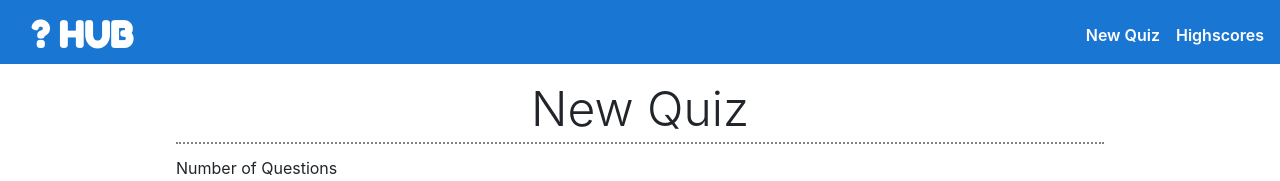
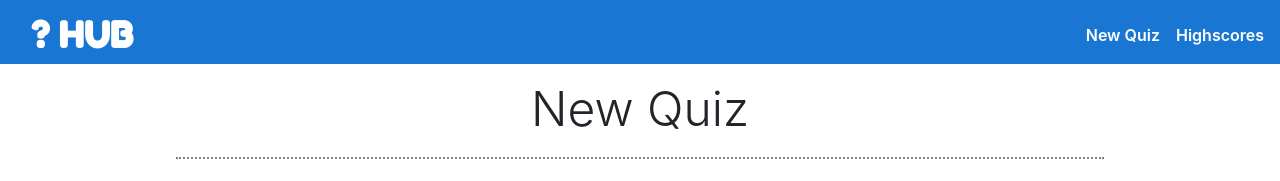
Before and after one commit to seaxwi/edaf90-project, an Angular app: page /new-quiz in a window 1280 px wide. Shown: the top 181 px of the page. Built offline with nearby package versions, Linux system fonts and the light colour scheme; no server answers.

Commit message:
Added a bit more margin and padding to page-title

```diff
--- a/src/styles.scss
+++ b/src/styles.scss
@@ -8,8 +8,8 @@
     text-align: center;
     font-size: 3em;
     padding-top: 0em;
-    padding-bottom: 0.1em;
-    margin-bottom: 0.25em;
+    padding-bottom: 0.4em;
+    margin-bottom: 0.4em;
     border-bottom: 2.5px dotted rgb(129, 129, 129);
     width: 100%;
     display: block;
```
